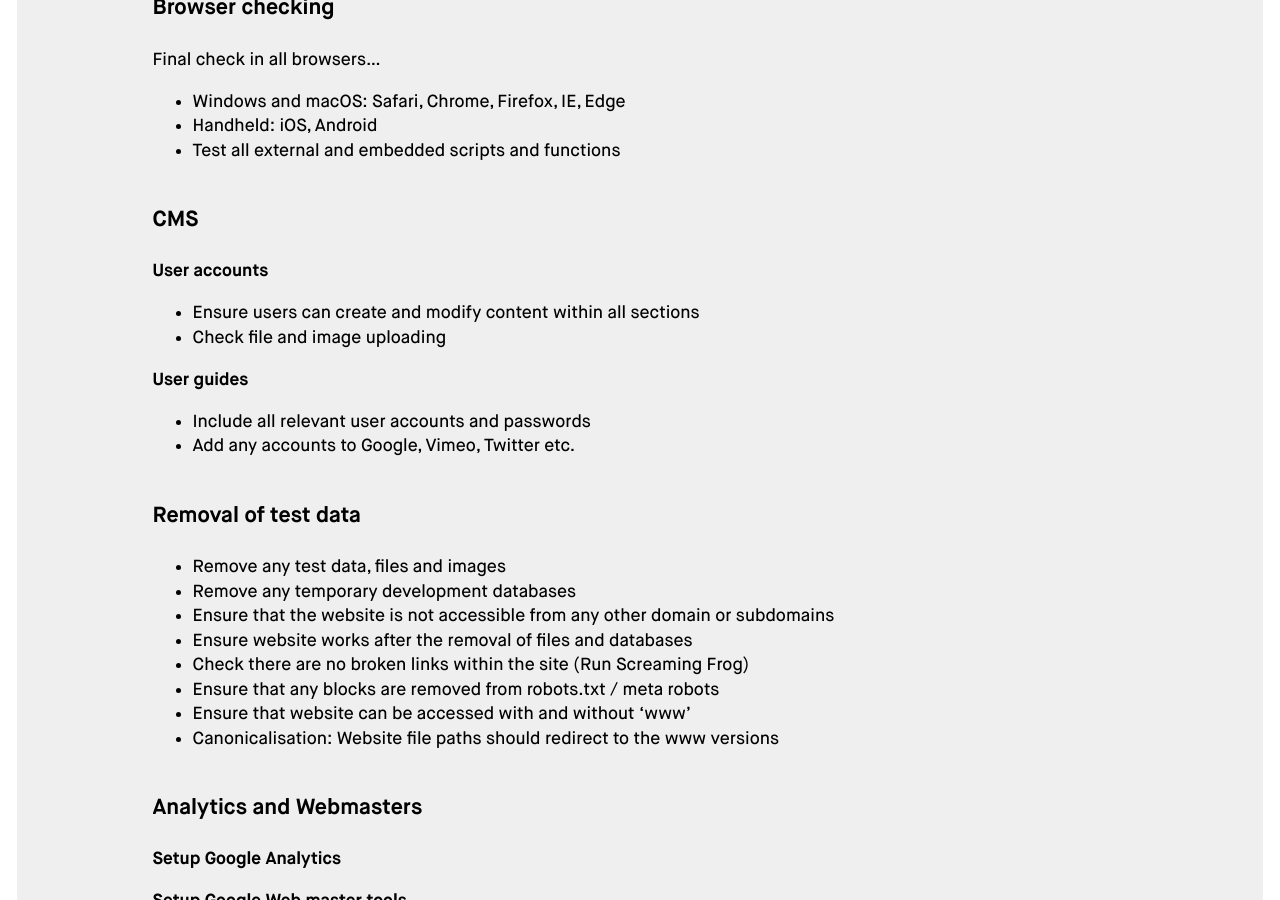
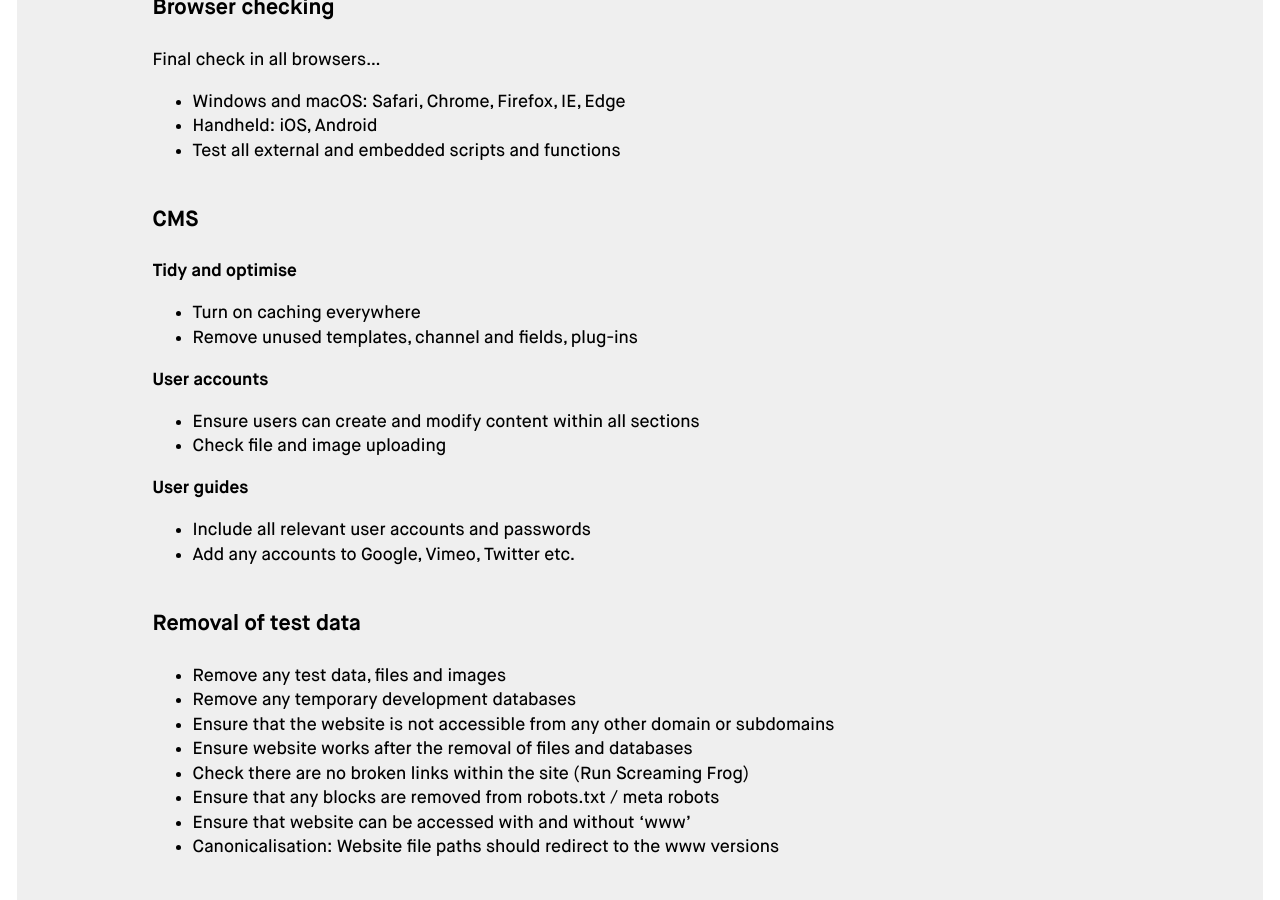
Before and after one commit to regmtait/regmtait.co.uk, a Jekyll site: the page built from checklist.md, in a window 1280 px wide and 900 px high, scrolled down 1205 px. Built offline with Jekyll 4.4.1, drawn with Linux system fonts in a browser that asks for light colours.

Commit message:
Add to checklist

```diff
--- a/checklist.md
+++ b/checklist.md
@@ -50,6 +50,11 @@ Final check in all browsers...
 
 ## CMS
 
+### Tidy and optimise
+
+* Turn on caching everywhere
+* Remove unused templates, channel and fields, plug-ins
+
 ### User accounts
 
 * Ensure users can create and modify content within all sections
```
